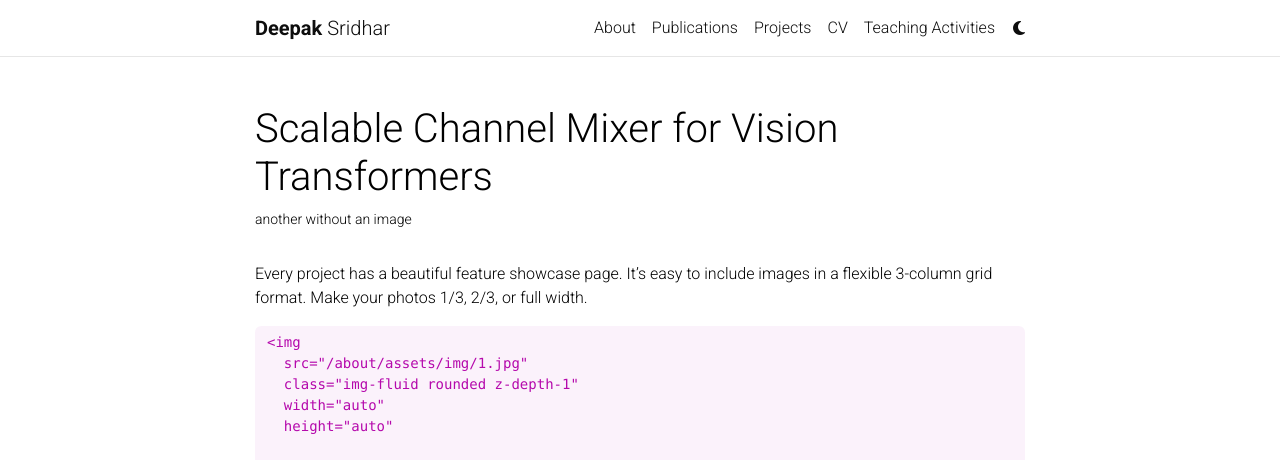
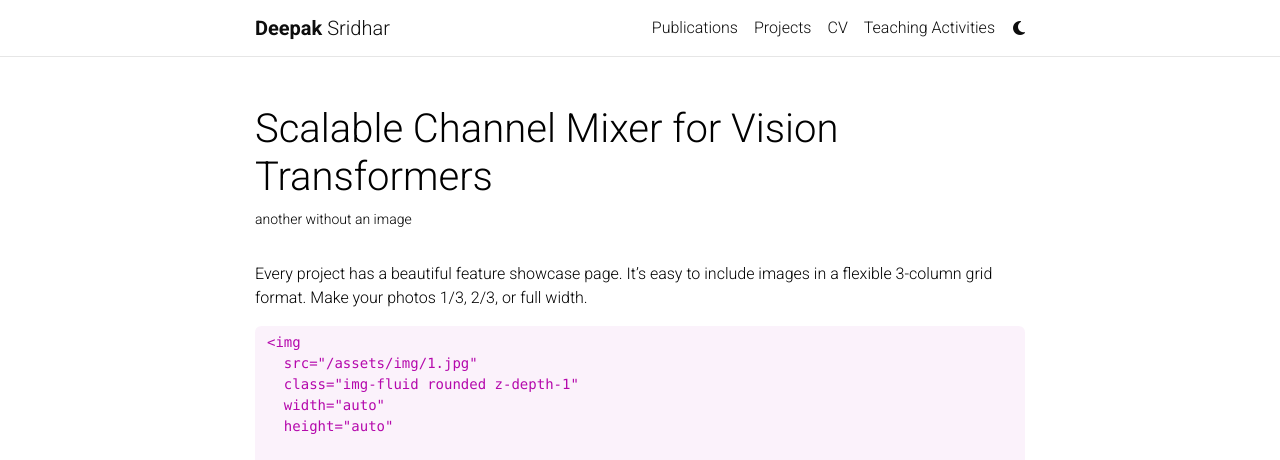
Before and after one commit to DeepakSridhar/deepaksridhar.github.io, a Jekyll site: the page built from _projects/4_project.md, in a window 1280 px wide and 900 px high. Shown: the top 460 px of the window. Built offline with Jekyll 4.4.1, drawn with Linux system fonts in a browser that asks for light colours; full-size pictures stand in for the smaller copies a plugin makes; comment, search, counter and statistics services are not loaded; a style sheet for code colours, icons or effects is not loaded; some of the changed text lies outside the part shown.

Commit message:
Update about

```diff
--- a/_config.yml
+++ b/_config.yml
@@ -17,7 +17,7 @@
 icon: ⚛️  # the emoji used as the favicon (alternatively, provide image name in /assets/img/)
 
 url: https://deepaksridhar.github.io # the base hostname & protocol for your site
-baseurl: /about/ # the subpath of your site, e.g. /blog/
+baseurl: / # the subpath of your site, e.g. /blog/
 last_updated: false # set to true if you want to display last updated in the footer
 impressum_path:  # set to path to include impressum link in the footer, use the same path as permalink in a page, helps to conform with EU GDPR
 
```
Also changed, not shown: _pages/about.md (+1 -1 lines).
